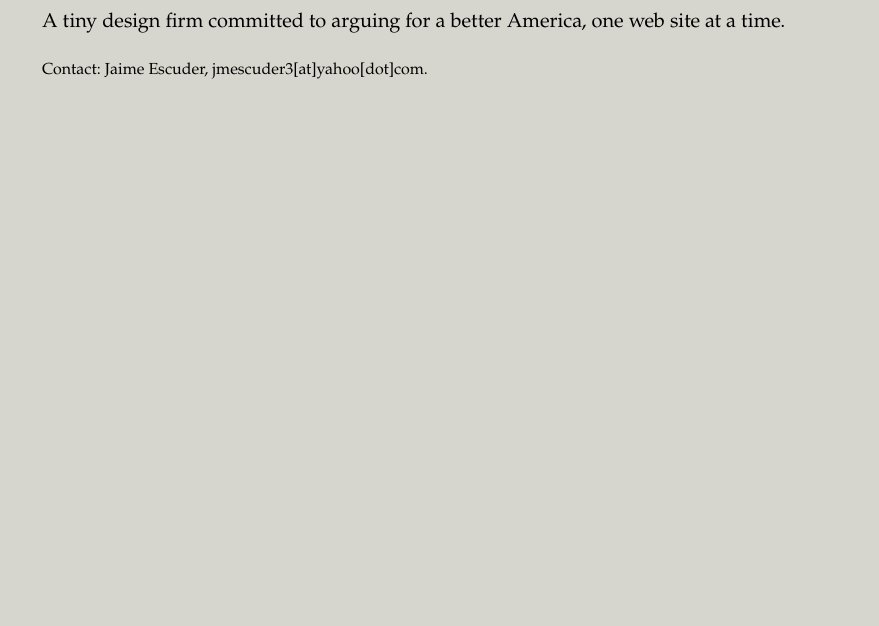
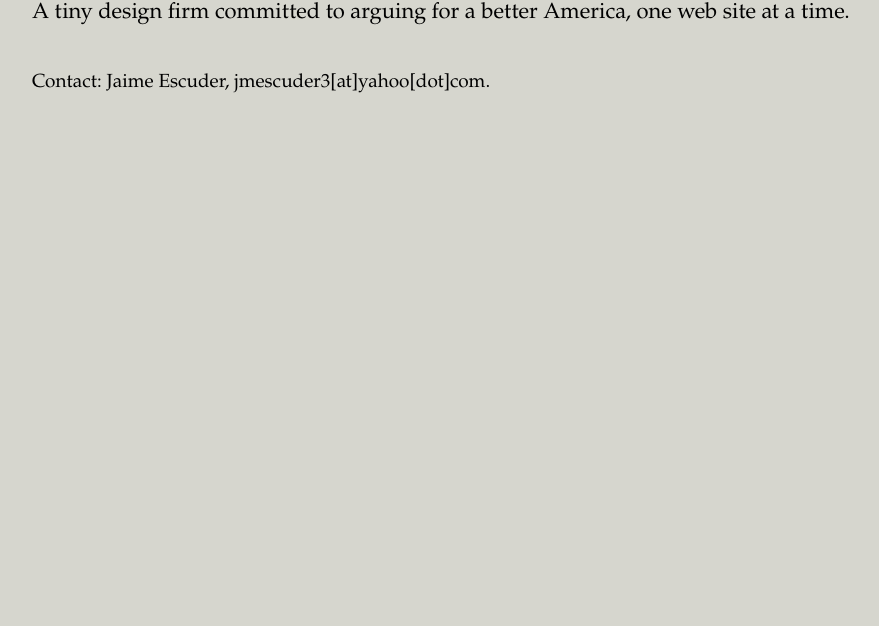
Before and after one commit to subtlebeast/sbcp, a plain HTML site: page index.html in a window 1280 px wide. Shown: the part 174-800 px from the top of the page, without its empty margins (88-967 px from the left). Drawn offline with Linux system fonts and the light colour scheme; a web font is replaced by a local one.

Commit message:
resized fonts and spacing on home page

```diff
--- a/index.html
+++ b/index.html
@@ -9,6 +9,6 @@
   <body>
     <h1>Subtle Beast Studios</h1>
     <h2>A tiny design firm committed to arguing for a better America, one web site at a time.</h2>
-    <p>Contact: Jaime Escuder, jmescuder3[at]yahoo[dot]com.
+    <p class="contact">Contact: Jaime Escuder, jmescuder3[at]yahoo[dot]com.</p>
   </body>
 </html>
--- a/styles.css
+++ b/styles.css
@@ -66,7 +66,8 @@ table {
 body {
 	background: #d6d6ce;
 	font-family: garamond, courier, serif;
-	margin: 130px;
+	font-size: 22px;
+	margin: 120px;
 	width: 960px;
 }
 
@@ -78,6 +79,10 @@ h1 {
 }
 
 h2 {
-	font-size: 20px;
 	padding-bottom: 30px;
 }
+
+.contact {
+	font-size: 19px;
+	margin-top: 19px;
+}
```
